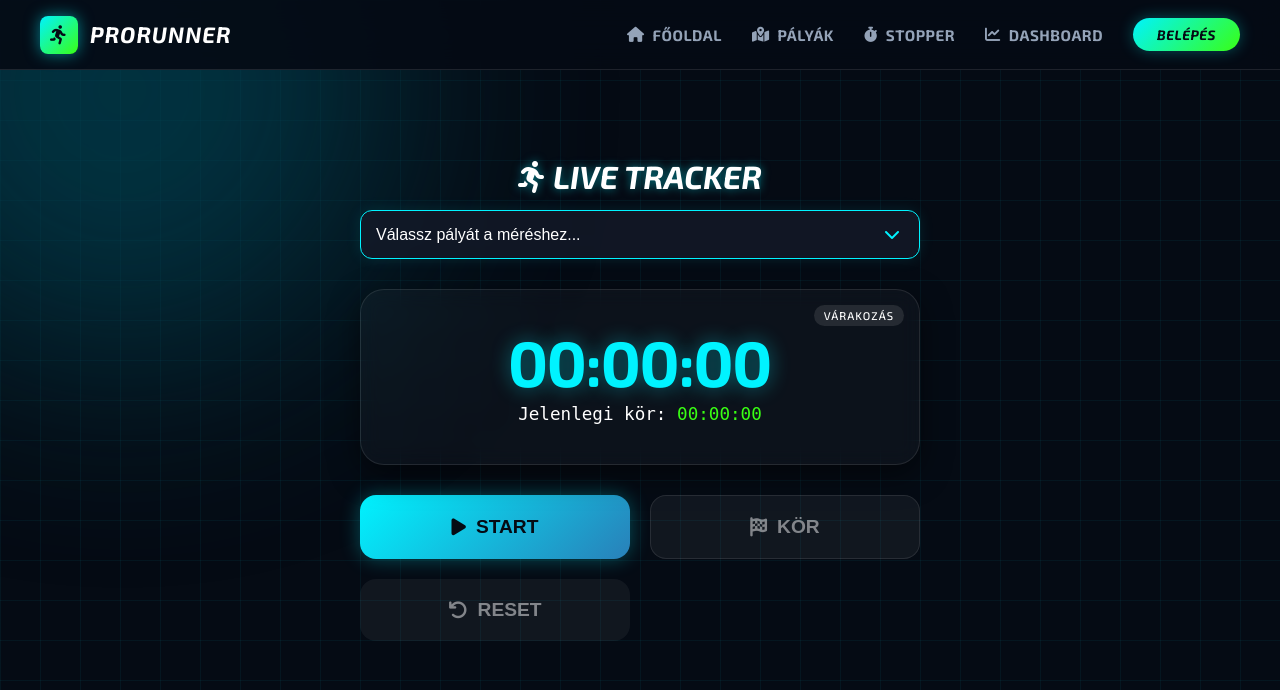
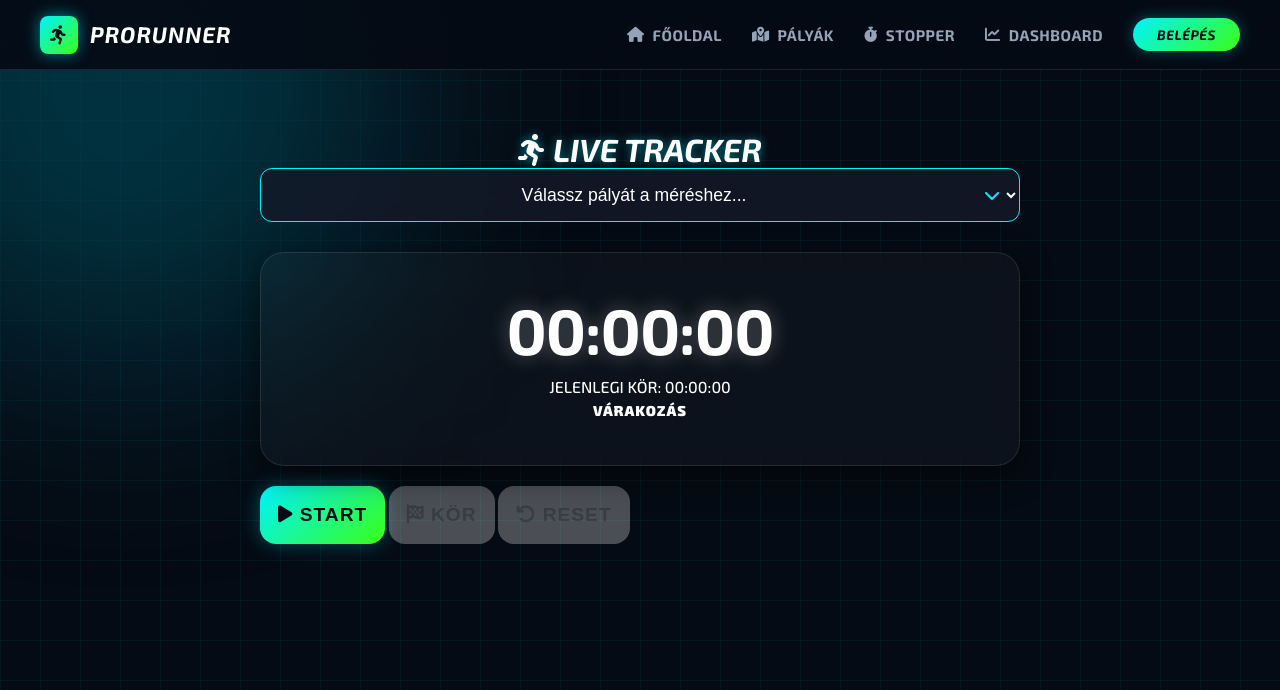
Before and after one commit to klausmannaurel/prorunner, a Django app: template templates/stopwatch.html in a window 1280 px wide. Shown: the top 690 px of the page. Run offline with Django 3.2, Linux system fonts and the light colour scheme; the template is opened without the code that fills it, so the values that code supplies are empty.

Commit message:
Update stopwatch.css

```diff
--- a/static/css/stopwatch.css
+++ b/static/css/stopwatch.css
@@ -1,13 +1,12 @@
 /* static/css/stopwatch.css */
 
 .stopwatch-container {
-    max-width: 600px;
+    max-width: 800px; /* Szélesebb lett a grid miatt */
     margin: 40px auto;
     padding: 20px;
     color: white;
 }
 
-/* Header & Select */
 .stopwatch-header {
     text-align: center;
     margin-bottom: 30px;
@@ -17,204 +16,174 @@
     font-size: 2rem;
     text-transform: uppercase;
     font-style: italic;
-    margin-bottom: 15px;
+    margin: 0;
     text-shadow: 0 0 10px rgba(0, 243, 255, 0.5);
 }
 
-.neon-select {
+/* --- SETUP PANEL ELEMEK --- */
+.neon-select, .neon-input-number {
     width: 100%;
     padding: 15px;
-    /* Hagyunk helyet jobb oldalt az új ikonnak, hogy a szöveg ne lógjon rá */
-    padding-right: 45px;
-
     background: rgba(20, 25, 40, 0.8);
     border: 1px solid var(--neon-blue);
     color: white;
-    font-size: 1rem;
+    font-size: 1.1rem;
     border-radius: 12px;
     backdrop-filter: blur(5px);
-    box-shadow: 0 0 15px rgba(0, 243, 255, 0.1);
     outline: none;
+    text-align: center;
+}
 
-    /* --- EZ A LÉNYEG: A gyári nyíl eltüntetése --- */
-    appearance: none;
-    -webkit-appearance: none; /* Safari/Chrome */
-    -moz-appearance: none;    /* Firefox */
-
-    /* Hogy az egérmutató kéz legyen */
+.btn-inc {
+    background: rgba(255,255,255,0.1);
+    border: 1px solid rgba(255,255,255,0.2);
+    color: white;
+    width: 50px;
+    height: 50px;
+    border-radius: 12px;
+    font-size: 1.2rem;
     cursor: pointer;
 }
 
-/* Kijelző Kártya */
+.btn-inc:hover {
+    background: var(--neon-blue);
+    color: black;
+}
+
+.btn-neon {
+    padding: 18px;
+    border: none;
+    border-radius: 16px;
+    font-size: 1.2rem;
+    font-weight: 800;
+    text-transform: uppercase;
+    cursor: pointer;
+    transition: all 0.2s;
+    letter-spacing: 1px;
+}
+
+.btn-neon.start {
+    background: linear-gradient(135deg, var(--neon-blue), var(--neon-green));
+    color: #050b14;
+    box-shadow: 0 0 20px rgba(0, 243, 255, 0.3);
+}
+
+/* --- MONITOR PANEL (Dashboard) --- */
+
 .timer-display-card {
     background: rgba(255, 255, 255, 0.03);
     border: 1px solid rgba(255, 255, 255, 0.1);
     border-radius: 24px;
-    padding: 40px 20px;
+    padding: 30px;
     text-align: center;
     position: relative;
-    margin-bottom: 30px;
+    margin-bottom: 20px;
     backdrop-filter: blur(10px);
     box-shadow: 0 10px 30px rgba(0, 0, 0, 0.5);
 }
 
 .main-time {
     font-family: 'Exo 2', monospace;
-    /* Monospace, hogy ne ugráljanak a számok */
-    font-size: 4rem;
+    font-size: 4rem; /* Hatalmas óra */
     font-weight: 700;
-    color: var(--neon-blue);
-    text-shadow: 0 0 20px rgba(0, 243, 255, 0.4);
-    font-variant-numeric: tabular-nums;
+    color: white;
+    text-shadow: 0 0 20px rgba(255, 255, 255, 0.3);
     line-height: 1;
+    margin: 15px 0;
+}
+
+.status-badge {
+    display: inline-block;
+    padding: 6px 16px;
+    border-radius: 20px;
+    font-size: 0.9rem;
+    font-weight: 800;
+    text-transform: uppercase;
+    letter-spacing: 1px;
     margin-bottom: 10px;
+}
+
+.status-badge.blink {
+    animation: blinker 1.5s linear infinite;
+}
+
+@keyframes blinker {
+    50% { opacity: 0.5; }
 }
 
 .lap-time-small {
     color: var(--text-muted);
-    font-family: monospace;
-    font-size: 1.1rem;
-}
-
-.lap-time-small span {
-    color: var(--neon-green);
-}
-
-.status-badge {
-    position: absolute;
-    top: 15px;
-    right: 15px;
-    background: rgba(255, 255, 255, 0.1);
-    padding: 4px 10px;
-    border-radius: 20px;
-    font-size: 0.7rem;
-    text-transform: uppercase;
-    letter-spacing: 1px;
-}
-
-/* Gombok */
-.controls-grid {
-    display: grid;
-    grid-template-columns: 1fr 1fr;
-    gap: 20px;
-    margin-bottom: 30px;
-}
-
-.btn-neon {
-    padding: 20px;
-    border: none;
-    border-radius: 16px;
-    font-size: 1.2rem;
-    font-weight: bold;
-    text-transform: uppercase;
-    cursor: pointer;
-    transition: all 0.2s;
-    display: flex;
-    align-items: center;
-    justify-content: center;
-    gap: 10px;
-}
-
-.btn-neon.start {
-    background: linear-gradient(135deg, var(--neon-blue), #2980b9);
-    color: #050b14;
-    box-shadow: 0 0 20px rgba(0, 243, 255, 0.3);
-}
-
-.btn-neon.stop {
-    background: linear-gradient(135deg, #ff4757, #c0392b);
-    color: white;
-    box-shadow: 0 0 20px rgba(255, 71, 87, 0.3);
-}
-
-.btn-neon.lap {
-    background: rgba(255, 255, 255, 0.1);
-    color: white;
-    border: 1px solid rgba(255, 255, 255, 0.2);
-}
-
-.btn-neon.reset {
-    background: rgba(255, 255, 255, 0.1);
-    color: var(--text-muted);
-}
-
-.btn-neon:disabled {
-    opacity: 0.5;
-    cursor: not-allowed;
-    filter: grayscale(1);
-}
-
-.btn-neon:active:not(:disabled) {
-    transform: scale(0.95);
-}
-
-/* Köridő Lista */
-.laps-wrapper {
-    background: rgba(0, 0, 0, 0.3);
-    border-radius: 16px;
-    padding: 15px;
-    max-height: 250px;
-    overflow-y: auto;
-    border: 1px solid rgba(255, 255, 255, 0.05);
-}
-
-.laps-header {
-    display: flex;
-    justify-content: space-between;
-    padding: 0 10px 10px 10px;
-    border-bottom: 1px solid rgba(255, 255, 255, 0.1);
-    color: var(--text-muted);
-    font-size: 0.8rem;
+    font-size: 1rem;
     text-transform: uppercase;
 }
 
-.lap-item {
-    display: flex;
-    justify-content: space-between;
-    padding: 10px;
-    border-bottom: 1px solid rgba(255, 255, 255, 0.05);
-    font-family: monospace;
-    font-size: 1rem;
-    animation: slideIn 0.3s ease;
+/* Progress Bar */
+.progress-container {
+    width: 100%;
+    height: 6px;
+    background: rgba(255,255,255,0.1);
+    border-radius: 3px;
+    margin-top: 20px;
+    overflow: hidden;
 }
 
-.lap-item:first-child {
-    color: var(--neon-green);
-    font-weight: bold;
+.progress-bar {
+    height: 100%;
+    background: linear-gradient(90deg, var(--neon-blue), var(--neon-green));
+    box-shadow: 0 0 10px var(--neon-green);
+    transition: width 0.5s ease;
 }
 
-/* Legújabb kör */
+/* --- TELEMETRIA RÁCS (GRID) --- */
+.telemetry-grid {
+    display: grid;
+    grid-template-columns: repeat(2, 1fr); /* 2 oszlop mobilra */
+    gap: 15px;
+}
 
-@keyframes slideIn {
-    from {
-        opacity: 0;
-        transform: translateY(-10px);
-    }
-
-    to {
-        opacity: 1;
-        transform: translateY(0);
+@media (min-width: 600px) {
+    .telemetry-grid {
+        grid-template-columns: repeat(4, 1fr); /* 4 oszlop asztalin */
     }
 }
 
-/* Mentés Gomb */
-.save-section {
-    margin-top: 20px;
+.telemetry-card {
+    background: rgba(15, 23, 42, 0.6);
+    border: 1px solid rgba(255,255,255,0.05);
+    border-radius: 16px;
+    padding: 15px;
+    text-align: center;
+    display: flex;
+    flex-direction: column;
+    justify-content: center;
+    align-items: center;
 }
 
-.btn-save-session {
-    width: 100%;
-    padding: 18px;
-    background: linear-gradient(90deg, var(--neon-green), #27ae60);
-    color: #050b14;
-    font-size: 1.1rem;
+.t-icon {
+    font-size: 1.2rem;
+    color: var(--text-muted);
+    margin-bottom: 5px;
+}
+
+.t-value {
+    font-size: 1.8rem;
     font-weight: 800;
+    color: white;
+    font-family: 'Exo 2', sans-serif;
+}
+
+.t-label {
+    font-size: 0.75rem;
     text-transform: uppercase;
-    border: none;
-    border-radius: 12px;
-    cursor: pointer;
-    box-shadow: 0 0 25px rgba(57, 255, 20, 0.4);
+    color: var(--text-muted);
+    margin-top: 2px;
 }
+
+/* Színes ikonok */
+.telemetry-card:nth-child(1) .t-icon { color: var(--neon-blue); }   /* Sebesség */
+.telemetry-card:nth-child(2) .t-icon { color: var(--neon-orange); } /* Pace */
+.telemetry-card:nth-child(3) .t-icon { color: var(--neon-green); }  /* Táv */
+.telemetry-card:nth-child(4) .t-icon { color: var(--neon-pink); }   /* Kör */
 
 .hidden {
     display: none !important;
```
